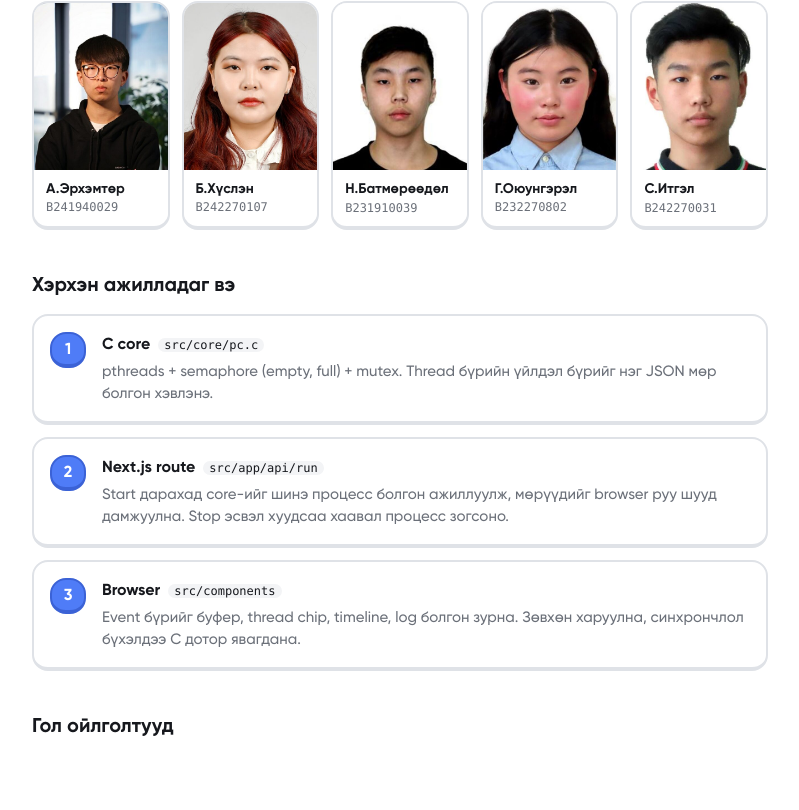
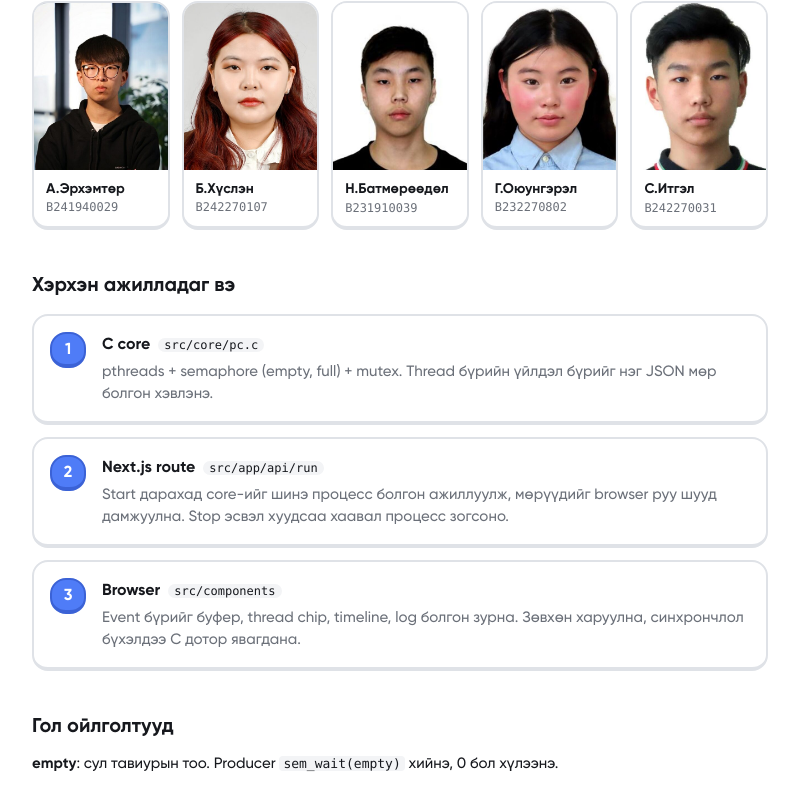
Before and after one commit to khuslenshi/os-bd1-producer-consumer, a Next.js app: page /about-mock in a window 1280 px wide. Shown: the part 292-1102 px from the top of the page, without its empty margins (240-1039 px from the left). Built offline with nearby package versions, Linux system fonts and the light colour scheme.

Commit message:
fix: explain empty semaphore on about mock

```diff
--- a/src/app/about-mock/page.tsx
+++ b/src/app/about-mock/page.tsx
@@ -64,6 +64,7 @@ export default function Page() {
       <section className="flex flex-col gap-3">
         <h2 className="text-xl font-bold">Гол ойлголтууд</h2>
         <ul className="flex flex-col gap-2 text-[15px] leading-relaxed">
+          <li><b>empty</b>: сул тавиурын тоо. Producer <code className="rounded bg-muted px-1 font-mono text-[13px]">sem_wait(empty)</code> хийнэ, 0 бол хүлээнэ.</li>
         </ul>
       </section>
     </main>
```
